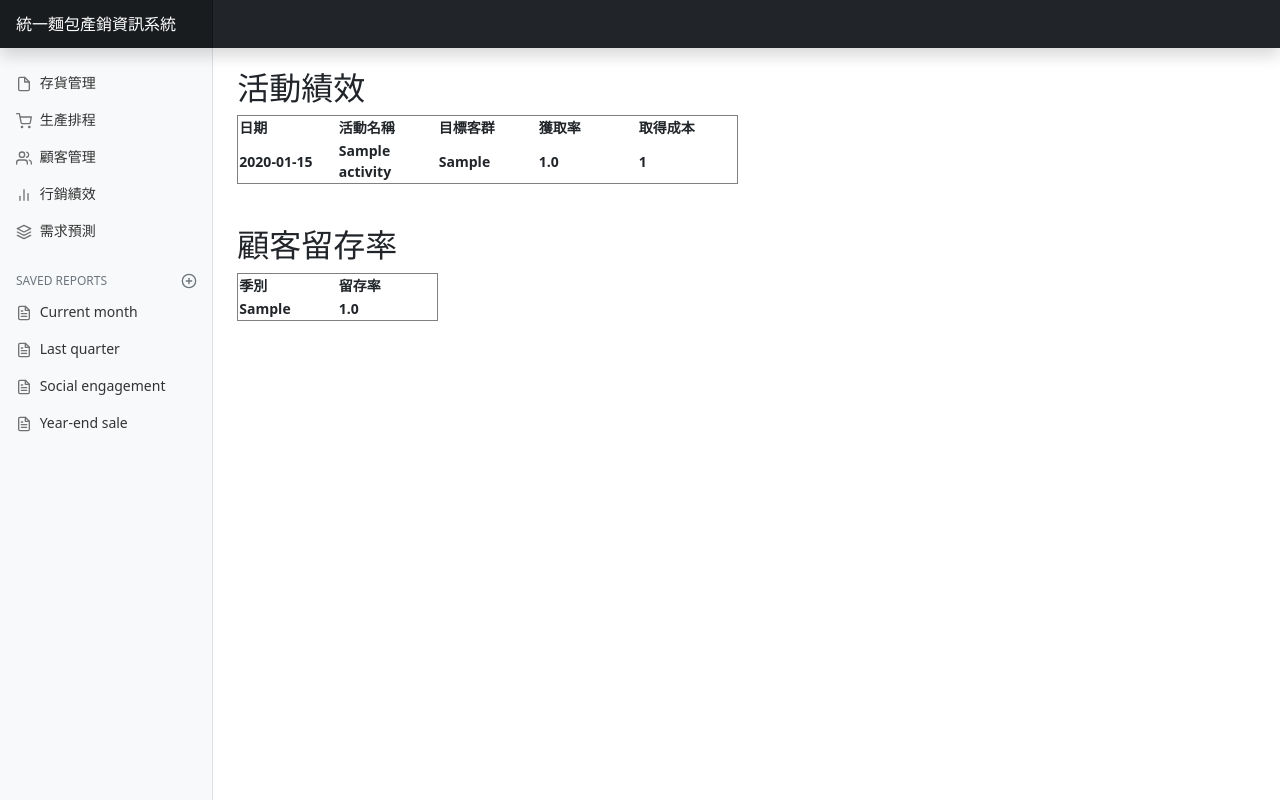
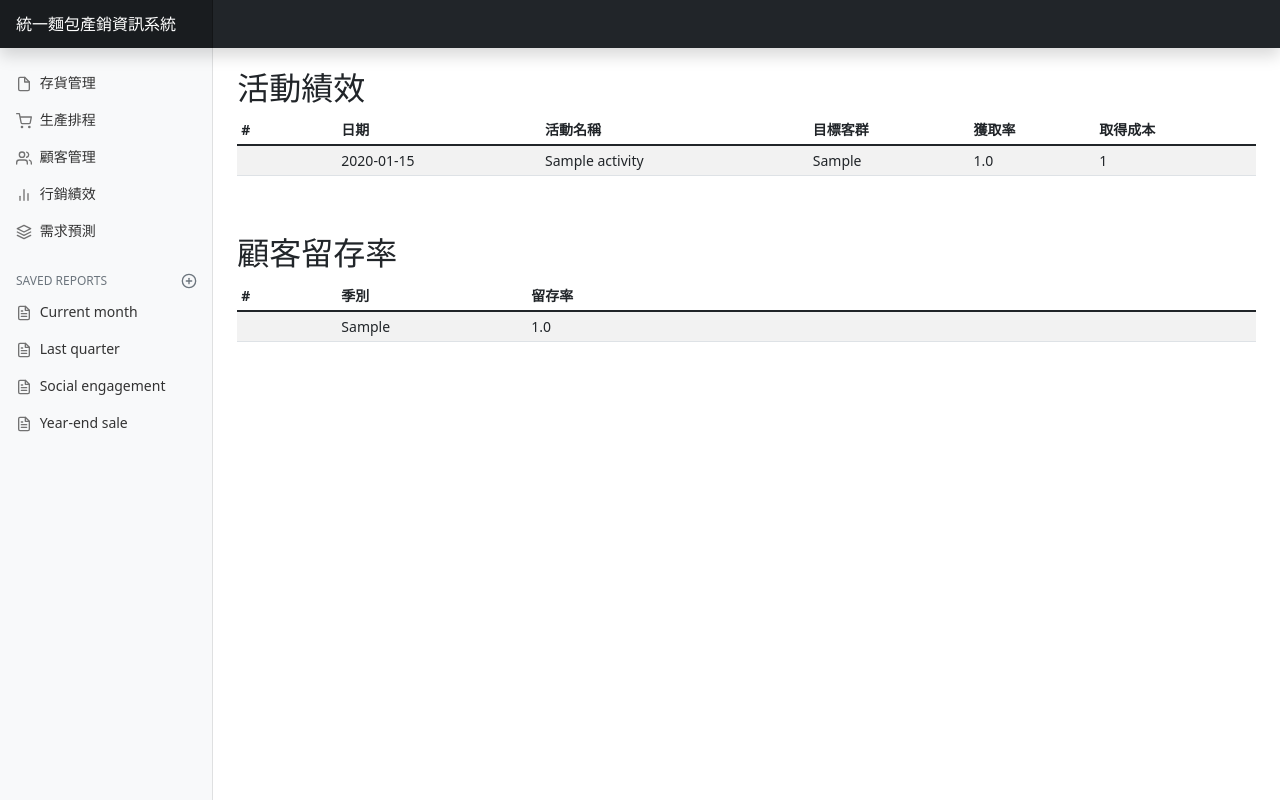
Before and after one commit to CashYang0708/ProductionMarketing, a Django app: page /activity/ in a window 1280 px wide. Run offline with Django 3.2, Linux system fonts and the light colour scheme; tables that the repository leaves empty hold one stand-in row (values such as "Sample post"); lists and menus that the app fills with data are empty; some libraries are stand-ins or nearby versions.

Commit message:
'update'

```diff
--- a/nccu/templates/activity.html
+++ b/nccu/templates/activity.html
@@ -3,30 +3,39 @@
 <!DOCTYPE html>
 <html lang="en">
 <br>
+
 <head>
     <meta charset="UTF-8">
     <h2>活動績效</h2>
 </head>
+
 <body>
-<table border="1">
+    <div class="table-responsive">
+        <table class="table table-striped table-sm">
+          <thead>
             <tr>
-        <th width="100">日期</th>
-        <th width="100">活動名稱</th>
-        <th width="100">目標客群</th>
-        <th width="100">獲取率</th>
-        <th width="100">取得成本</th>
+              <th scope="col" width = 100>#</th>
+              <th scope="col">日期</th>
+              <th scope="col">活動名稱</th>
+              <th scope="col">目標客群</th>
+              <th scope="col">獲取率</th>
+              <th scope="col">取得成本</th>
             </tr>
-    {%for a in activity%}
+          </thead>
+          <tbody>
+            {% for a in activity %}
             <tr>
-        <th width="100">{{ a.date }}</th>
-        <th width="100">{{ a.name }}</th>
-        <th width="100">{{ a.ta }}</th>
-        <th width="100">{{ a.ar }}</th>
-        <th width="100">{{ a.ac }}</th>
+            <td> </td>
+            <td>{{ a.date }}</td>
+            <td>{{ a.name }}</td>
+            <td>{{ a.ta }}</td>
+            <td>{{ a.ar }}</td>
+            <td>{{ a.ac }}</td>
             </tr>
-    {%endfor%}
+        {% endfor %}
+        </tbody>
         </table>
-
+        </div>
 </body>
 <br>
 <br>
@@ -35,18 +44,26 @@
     <h2>顧客留存率</h2>
 </head>
 <body>
-<table border="1">
+    <div class="table-responsive">
+        <table class="table table-striped table-sm">
+          <thead>
             <tr>
-        <th width="100">季別</th>
-        <th width="100">留存率</th>
+              <th scope="col" width = 100>#</th>
+              <th scope="col" width = 190>季別</th>
+              <th scope="col">留存率</th>
             </tr>
-    {%for r in remaining%}
+          </thead>
+          <tbody>
+            {% for r in remaining %}
             <tr>
-        <th width="100">{{ r.season }}</th>
-        <th width="100">{{ r.rr }}</th>
+            <td> </td>
+            <td>{{ r.season }}</td>
+            <td>{{ r.rr }}</td>
             </tr>
-    {%endfor%}
+        {% endfor %}
+        </tbody>
         </table>
+        </div>
 </body>
 </html>
 {%endblock%}
--- a/nccu/views.py
+++ b/nccu/views.py
@@ -1,6 +1,6 @@
 from django.shortcuts import render
 # Create your views here.
-from datetime import datetime
+from datetime import datetime,timedelta
 from .models import Activity, Product,Manufacture_Order,Material, Remaining, Customer
 from .filters import CustomerFilter
 
@@ -24,7 +24,7 @@ def reg(request):
 
 
 def getwords(request):
-    try:
+    if request.method == 'POST':
         date=request.POST['date']
         date=datetime.strptime(date,'%Y-%m-%d')
         quantity=request.POST['quantity']
@@ -34,7 +34,7 @@ def getwords(request):
         prepare=select[0].preparationtime
         epq=select[0].epq
         if inventory<int(quantity):
-            productiondate = date - datetime.timedelta(days=prepare)
+            productiondate = date - timedelta(days=prepare)
         else:
             productiondate='不用生產'
         if p_name=='巧克力麵包':
@@ -42,12 +42,12 @@ def getwords(request):
             bread=Material.objects.filter(m_name='麵包')
             for mm in m:
                 if mm.m_quantity<int(quantity):
-                    orderdate=date-datetime.timedelta(days=prepare+mm.preparationtime)
+                    orderdate=date-timedelta(days=prepare+mm.preparationtime)
                 else:
                     orderdate='不用訂購'
             for b in bread:
                 if b.m_quantity<int(quantity):
-                    b_orderdate = date - datetime.timedelta(days=prepare + b.preparationtime)
+                    b_orderdate = date - timedelta(days=prepare + b.preparationtime)
                 else:
                     b_orderdate='不用訂購'
         elif p_name=='紅豆麵包':
@@ -55,12 +55,12 @@ def getwords(request):
             bread = Material.objects.filter(m_name='麵包')
             for mm in m:
                 if mm.m_quantity<int(quantity):
-                    orderdate=date-datetime.timedelta(days=prepare+mm.preparationtime)
+                    orderdate=date-timedelta(days=prepare+mm.preparationtime)
                 else:
                     orderdate='不用訂購'
             for b in bread:
                 if b.m_quantity<int(quantity):
-                    b_orderdate = date - datetime.timedelta(days=prepare + b.preparationtime)
+                    b_orderdate = date - timedelta(days=prepare + b.preparationtime)
                 else:
                     b_orderdate='不用訂購'
         elif p_name=='卡士達麵包':
@@ -68,12 +68,12 @@ def getwords(request):
             bread = Material.objects.filter(m_name='麵包')
             for mm in m:
                 if mm.m_quantity<int(quantity):
-                    orderdate=date-datetime.timedelta(days=prepare+mm.preparationtime)
+                    orderdate=date-timedelta(days=prepare+mm.preparationtime)
                 else:
                     orderdate='不用訂購'
             for b in bread:
                 if b.m_quantity<int(quantity):
-                    b_orderdate = date - datetime.timedelta(days=prepare + b.preparationtime)
+                    b_orderdate = date - timedelta(days=prepare + b.preparationtime)
                 else:
                     b_orderdate='不用訂購'
         elif p_name=='海苔肉鬆麵包':
@@ -81,12 +81,12 @@ def getwords(request):
             bread = Material.objects.filter(m_name='麵包')
             for mm in m:
                 if mm.m_quantity<int(quantity):
-                    orderdate=date-datetime.timedelta(days=prepare+mm.preparationtime)
+                    orderdate=date-timedelta(days=prepare+mm.preparationtime)
                 else:
                     orderdate='不用訂購'
             for b in bread:
                 if b.m_quantity<int(quantity):
-                    b_orderdate = date - datetime.timedelta(days=prepare + b.preparationtime)
+                    b_orderdate = date - timedelta(days=prepare + b.preparationtime)
                 else:
                     b_orderdate='不用訂購'
         elif p_name=='香蒜乳酪麵包':
@@ -94,16 +94,16 @@ def getwords(request):
             bread = Material.objects.filter(m_name='麵包')
             for mm in m:
                 if mm.m_quantity<int(quantity):
-                    orderdate=date-datetime.timedelta(days=prepare+mm.preparationtime)
+                    orderdate=date-timedelta(days=prepare+mm.preparationtime)
                 else:
                     orderdate='不用訂購'
             for b in bread:
                 if b.m_quantity<int(quantity):
-                    b_orderdate = date - datetime.timedelta(days=prepare + b.preparationtime)
+                    b_orderdate = date - timedelta(days=prepare + b.preparationtime)
                 else:
                     b_orderdate='不用訂購'
         return render(request,'result.html',locals())
-    except:
+    else:
         return render(request,'result_no.html')
 
 
--- a/templates/base.html
+++ b/templates/base.html
@@ -122,7 +122,6 @@
       <h4>存貨管理</h4>
       <p>　- 顯示產品和原料的庫存數量</p>
       <p>　- 使用者可自行更新庫存、安全庫存量</p>
-      <p>　- 原料到達再訂購點時會特別標示</p>
       <br>
       <h4>生產排程</h4>
       <p>　- 使用者選擇生產產品的需求日期和數量</p>
```
Also changed, not shown: nccu/templates/index.html (+4 -4 lines). Lines whose indentation alone changed are shown as unchanged.
